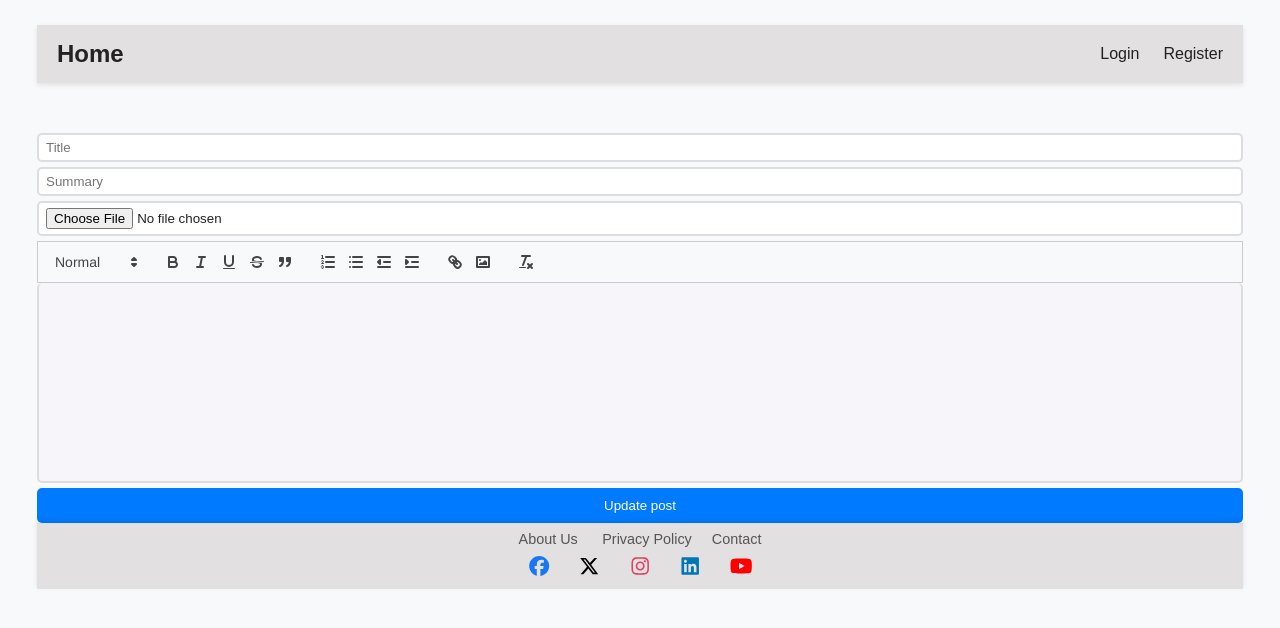
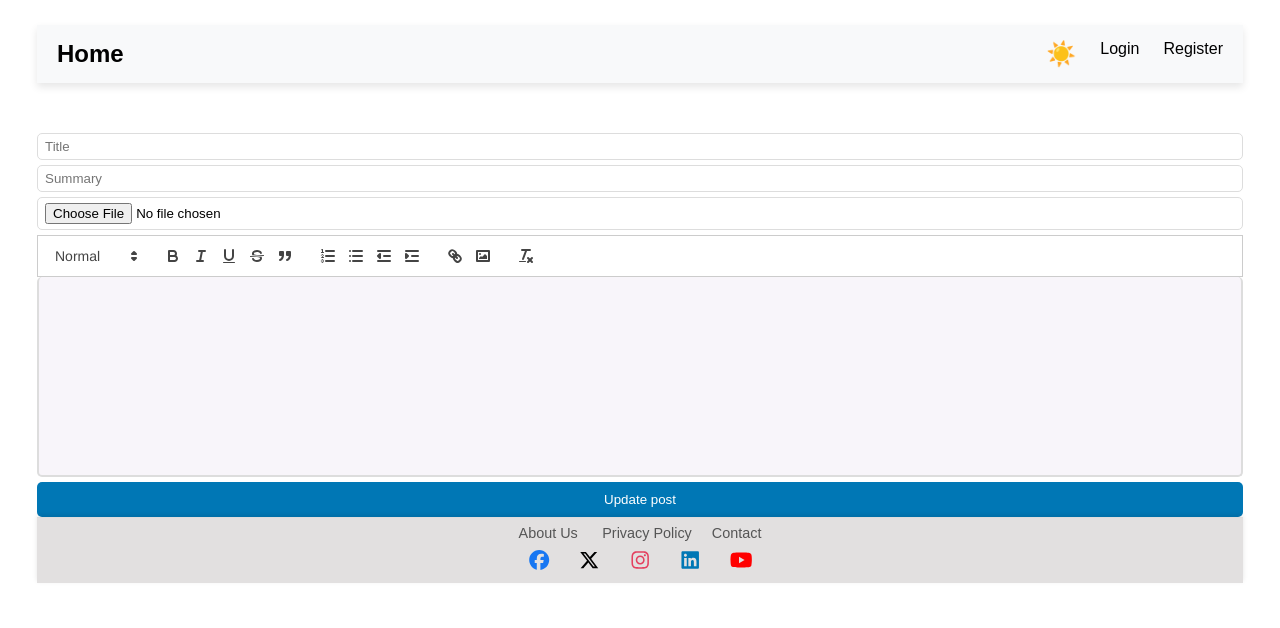
Before and after one commit to Ali5Faridi/News-blog, a React (Vite) app in the folder frontend/: page /edit/1 in a window 1280 px wide. Shown: the top 628 px of the page. Built offline with nearby package versions, Linux system fonts and the light colour scheme; no server answers.

Commit message:
add Theme Toggle

```diff
--- a/frontend/src/App.css
+++ b/frontend/src/App.css
@@ -1,5 +1,5 @@
 
- *{
+*{
   box-sizing: border-box;
 }
 a{
@@ -78,6 +78,8 @@ form.login, form.register{
   margin: 0 auto;
   padding-bottom: 300px;
 }
+
+
 input{
   display: block;
   margin-bottom: 5px;
@@ -414,3 +416,130 @@ div.post:hover {
 .profile a:hover {
   color: #0077b5;
 }
+
+/* Light Theme (Default) */
+:root {
+  --background-color: #ffffff;
+  --text-color: #000000;
+  --header-bg: #f8f9fa;
+  --footer-bg: #f8f9fa;
+  --button-bg: #0077b5;
+  --button-hover-bg: #005f8a;
+  --input-bg: #ffffff;
+  --input-border: #ddd;
+  --input-focus-border: #0077b5;
+  --box-shadow: 0 4px 8px rgba(0, 0, 0, 0.1);
+  --background-color: #ffffff;
+  --text-color: #000000;
+  --card-bg: #ffffff;
+  --card-text: #000000;
+  --card-border: #ddd;
+  --card-shadow: 0 4px 8px rgba(0, 0, 0, 0.1);
+}
+
+/* Dark Theme */
+[data-theme="dark"] {
+  --background-color: #121212;
+  --text-color: #ffffff;
+  --header-bg: #1e1e1e;
+  --footer-bg: #1e1e1e;
+  --button-bg: #1e90ff;
+  --button-hover-bg: #0077b5;
+  --input-bg: #333333;
+  --input-border: #555555;
+  --input-focus-border: #1e90ff;
+  --box-shadow: 0 4px 8px rgba(255, 255, 255, 0.1);
+  --background-color: #121212;
+  --text-color: #ffffff;
+  --card-bg: #1e1e1e;
+  --card-text: #ffffff;
+  --card-border: #333;
+  --card-shadow: 0 4px 8px rgba(255, 255, 255, 0.1);
+}
+
+/* Apply Theme Variables */
+body {
+  background-color: var(--background-color);
+  color: var(--text-color);
+  transition: background-color 0.3s, color 0.3s;
+}
+
+header {
+  background-color: var(--header-bg);
+  box-shadow: var(--box-shadow);
+}
+
+footer {
+  background-color: var(--footer-bg);
+  border-top: 1px solid var(--input-border);
+}
+
+button {
+  background-color: var(--button-bg);
+  color: white;
+  transition: background-color 0.3s;
+}
+
+button:hover {
+  background-color: var(--button-hover-bg);
+}
+
+input,
+textarea {
+  background-color: var(--input-bg);
+  border: 1px solid var(--input-border);
+  color: var(--text-color);
+}
+
+input:focus,
+textarea:focus {
+  border-color: var(--input-focus-border);
+  box-shadow: 0 0 5px var(--input-focus-border);
+}
+
+.theme-toggle {
+  background: none;
+  border: none;
+  font-size: 1.5rem;
+  cursor: pointer;
+  padding: 0;
+  margin-left: 20px;
+  color: var(--text-color);
+  transition: color 0.3s;
+}
+
+.theme-toggle:hover {
+  color: var(--button-hover-bg);
+}
+
+/* Apply Theme Variables to Cards */
+.post {
+  background-color: var(--card-bg);
+  color: var(--card-text);
+  border: 1px solid var(--card-border);
+  box-shadow: var(--card-shadow);
+  transition: background-color 0.3s, color 0.3s, border-color 0.3s;
+}
+
+.post {
+  background-color: var(--card-bg);
+  color: var(--card-text);
+  border: 1px solid var(--card-border);
+  box-shadow: var(--card-shadow);
+  padding: 20px;
+  margin-bottom: 20px;
+  border-radius: 10px;
+  transition: background-color 0.3s, color 0.3s, border-color 0.3s;
+}
+
+.post h2 {
+  color: var(--card-text);
+}
+
+.post .info {
+  color: var(--card-text);
+}
+
+.post .summary {
+  color: var(--card-text);
+}
--- a/frontend/src/App.jsx
+++ b/frontend/src/App.jsx
@@ -9,6 +9,7 @@ import PostPage from "./components/PostPage";
 import EditPost from "./components/EditPost";
 import Author from "./components/Author";
 import AboutPage from "./components/AboutPage";
+import ThemeToggle from "./ThemeToggle";
 import { UserProvider } from "./UserContext"; // وارد کردن UserProvider
 
 
@@ -26,6 +27,7 @@ function App() {
           <Route path="/edit/:id" element={<EditPost />} />
           <Route path="/author/:id" element={<Author />} />
           <Route path="/about" element={<AboutPage />} />
+          <Route path="/themetoggle" element={<ThemeToggle />} />
 
         </Route>
       </Routes>
--- a/frontend/src/Header.jsx
+++ b/frontend/src/Header.jsx
@@ -2,6 +2,7 @@ import { Link } from 'react-router-dom';
 import { useEffect, useState } from 'react';
 import { useContext } from 'react';
 import { UserContext } from './UserContext';
+import ThemeToggle from './ThemeToggle';
 
 
 function Header() {
@@ -30,13 +31,13 @@ function Header() {
 
   return (
     <header>
-    <Link to ="/" className='logo'>Home</Link>
+      <Link to="/" className="logo">Home</Link>
       <nav>
+        <ThemeToggle /> {/* Add the ThemeToggle component */}
         {username && (
           <>
             <Link to="/create">New Article</Link>
             <a onClick={logout}>Exit</a>
-
           </>
         )}
         {!username && (
@@ -50,4 +51,4 @@ function Header() {
   );
 }
 
-export default Header
+export default Header;
--- a/frontend/src/Post.jsx
+++ b/frontend/src/Post.jsx
@@ -1,6 +1,7 @@
 import React from 'react';
 import { format } from 'date-fns';
 import { Link } from 'react-router-dom';
+
 
 function Post({_id, title, summary, createdAt, cover, content, author }) {
   let formattedDate = '';
@@ -18,10 +19,12 @@ function Post({_id, title, summary, createdAt, cover, content, author }) {
 
   return (
     <div className='post'>
+
       <div className="image">
         <Link to={`/post/${_id}`}>
         <img src={cover} alt="Post Cover" /> {/* استفاده از URL کامل Cloudinary */}
         </Link>
+
       </div>
       <div className="texts">
         <Link to={`/post/${_id}`}>
--- /dev/null
+++ b/frontend/src/ThemeToggle.jsx
@@ -0,0 +1,27 @@
+import React, { useState, useEffect } from "react";
+
+function ThemeToggle() {
+  const [isDarkMode, setIsDarkMode] = useState(
+    localStorage.getItem("theme") === "dark"
+  );
+
+  // Toggle theme
+  const toggleTheme = () => {
+    const newTheme = !isDarkMode ? "dark" : "light";
+    setIsDarkMode(!isDarkMode);
+    localStorage.setItem("theme", newTheme);
+  };
+
+  // Apply theme to the document
+  useEffect(() => {
+    document.documentElement.setAttribute("data-theme", isDarkMode ? "dark" : "light");
+  }, [isDarkMode]);
+
+  return (
+    <button onClick={toggleTheme} className="theme-toggle">
+      {isDarkMode ? "🌙" : "☀️"}
+    </button>
+  );
+}
+
+export default ThemeToggle;
--- a/frontend/src/components/CreatePost.jsx
+++ b/frontend/src/components/CreatePost.jsx
@@ -3,6 +3,7 @@ import ReactQuill from 'react-quill';
 import 'react-quill/dist/quill.snow.css';
 import React, { useState } from 'react';
 import { Navigate } from 'react-router-dom';
+
 
 const modules = {
     toolbar: {
--- a/frontend/src/components/Footer.jsx
+++ b/frontend/src/components/Footer.jsx
@@ -7,7 +7,7 @@ function Footer() {
     <footer className="footer">
       <div className="footer-container">
         <nav>
-          <Link to="/about">About Us</Link> {/* Use Link for About Us */}
+          <Link to="/about" target="blank">About Us</Link> {/* Use Link for About Us */}
           <a href="#">Privacy Policy</a>
           <a href="#">Contact</a>
         </nav>
```
Lines whose indentation alone changed are shown as unchanged.
